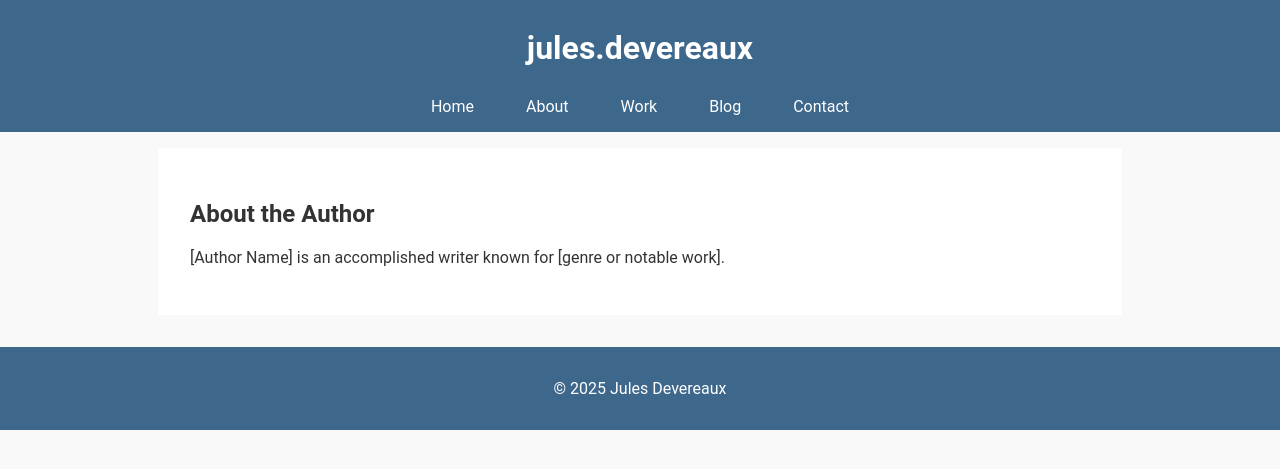
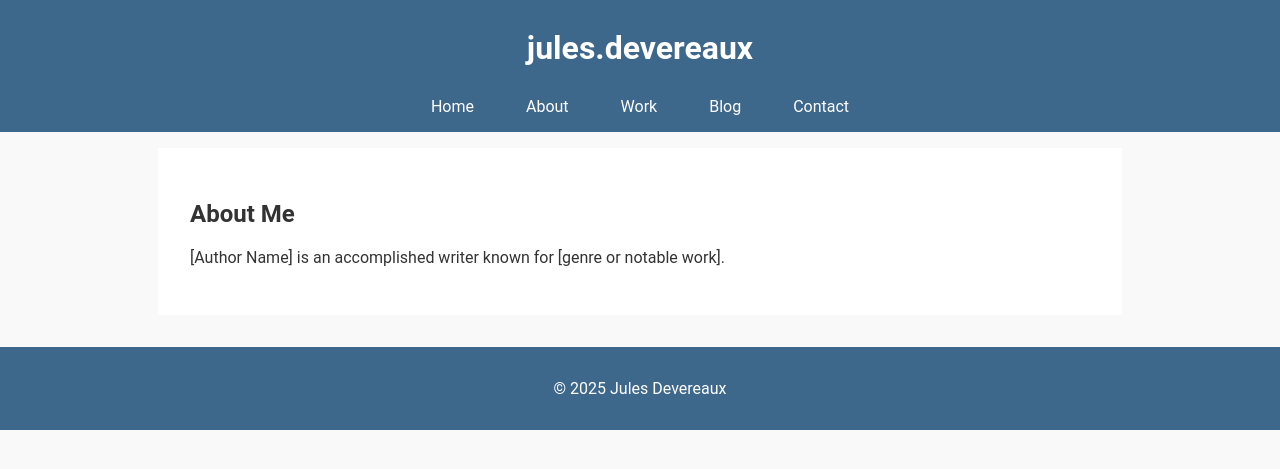
Before and after one commit to julesdevereaux/julesdevereaux.github.io, a Jekyll site: the page built from about.html, in a window 1280 px wide. Shown: the top 469 px of the page. Built offline with Jekyll 4.4.1, drawn with Linux system fonts in a browser that asks for light colours.

Commit message:
Update about.html

```diff
--- a/about.html
+++ b/about.html
@@ -3,5 +3,5 @@ layout: default
 title: About
 ---
 
-<h2>About the Author</h2>
+<h2>About Me</h2>
 <p>[Author Name] is an accomplished writer known for [genre or notable work].</p>
```
